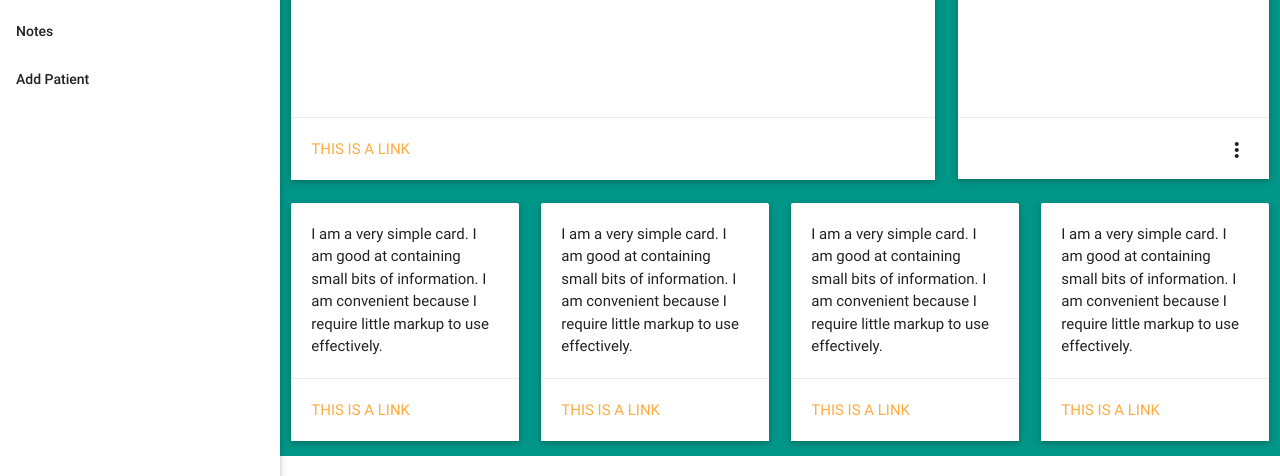
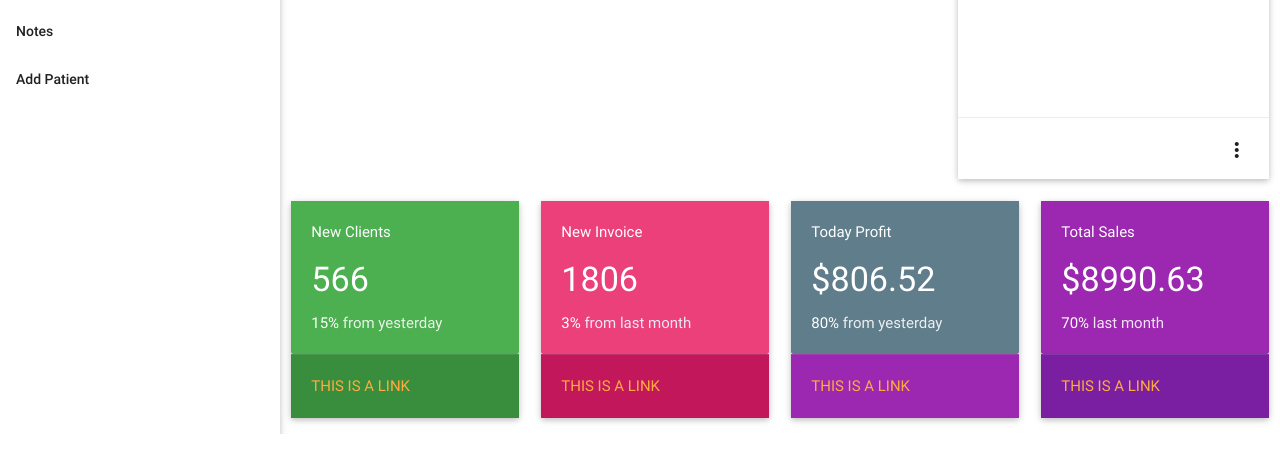
Before and after one commit to EduhG/VirtualStation, a Flask app: template app/templates/dashboard/dashboard.html in a window 1280 px wide. Shown: the part 385-861 px from the top of the page. After the commit the page ends 819 px from the top, so only its background shows below. Run offline with Flask 2, Linux system fonts and the light colour scheme; the template is opened without the code that fills it, so the values that code supplies are empty; some libraries are stand-ins or nearby versions.

Commit message:
added content to dashboard data

```diff
--- a/app/templates/dashboard/dashboard.html
+++ b/app/templates/dashboard/dashboard.html
@@ -53,13 +53,17 @@
 
     </div>
 
-    <div class="row teal" style="margin-top: 0px; margin-left: 280px;">
+    <div class="row" style="margin: 0px; margin-left: 280px;">
         <div class="row" style="margin:0">
             <div class="col l8 m8 s12">
                 <div class="row" style="margin: 0">
                     <div class="card">
-                        <div class="card-content" style="height: 430px">
-                            <p>I am a very simple card. I am good at containing small bits of information. I am convenient because I require little markup to use effectively.</p>
+                        <div class="card-content" style="height: auto">
+
+                            <div class="chartdata">
+                                <canvas id="myChart" width="400" height="150"></canvas>
+                            </div>
+
                         </div>
                         <div class="card-action">
                             <a href="#">This is a link</a>
@@ -90,10 +94,13 @@
         <div class="row" style="margin:0">
             <div class="col s12 m6 l3">
                 <div class="card">
-                    <div class="card-content">
-                        <p>I am a very simple card. I am good at containing small bits of information. I am convenient because I require little markup to use effectively.</p>
+                    <div class="card-content green white-text">
+                        <p class="card-stats-title"><i class="mdi-social-group-add"></i> New Clients</p>
+                        <h4 class="card-stats-number">566</h4>
+                        <p class="card-stats-compare"><i class="mdi-hardware-keyboard-arrow-up"></i> 15% <span class="green-text text-lighten-5">from yesterday</span>
+                        </p>
                     </div>
-                    <div class="card-action">
+                    <div class="card-action green darken-2">
                         <a href="#">This is a link</a>
                     </div>
                 </div>
@@ -101,10 +108,13 @@
 
             <div class="col s12 m6 l3">
                 <div class="card">
-                    <div class="card-content">
-                        <p>I am a very simple card. I am good at containing small bits of information. I am convenient because I require little markup to use effectively.</p>
+                    <div class="card-content pink lighten-1 white-text">
+                        <p class="card-stats-title"><i class="mdi-editor-insert-drive-file"></i> New Invoice</p>
+                        <h4 class="card-stats-number">1806</h4>
+                        <p class="card-stats-compare"><i class="mdi-hardware-keyboard-arrow-down"></i> 3% <span class="deep-purple-text text-lighten-5">from last month</span>
+                        </p>
                     </div>
-                    <div class="card-action">
+                    <div class="card-action pink darken-2">
                         <a href="#">This is a link</a>
                     </div>
                 </div>
@@ -112,10 +122,13 @@
 
             <div class="col s12 m6 l3">
                 <div class="card">
-                    <div class="card-content">
-                        <p>I am a very simple card. I am good at containing small bits of information. I am convenient because I require little markup to use effectively.</p>
+                    <div class="card-content blue-grey white-text">
+                        <p class="card-stats-title"><i class="mdi-action-trending-up"></i> Today Profit</p>
+                        <h4 class="card-stats-number">$806.52</h4>
+                        <p class="card-stats-compare"><i class="mdi-hardware-keyboard-arrow-up"></i> 80% <span class="blue-grey-text text-lighten-5">from yesterday</span>
+                        </p>
                     </div>
-                    <div class="card-action">
+                    <div class="card-action purple white-text">
                         <a href="#">This is a link</a>
                     </div>
                 </div>
@@ -123,13 +136,25 @@
 
             <div class="col s12 m6 l3">
                 <div class="card">
-                    <div class="card-content">
-                        <p>I am a very simple card. I am good at containing small bits of information. I am convenient because I require little markup to use effectively.</p>
+                    <div class="card-content purple white-text">
+                        <p class="card-stats-title"><i class="mdi-editor-attach-money"></i>Total Sales</p>
+                        <h4 class="card-stats-number">$8990.63</h4>
+                        <p class="card-stats-compare"><i class="mdi-hardware-keyboard-arrow-up"></i> 70% <span class="purple-text text-lighten-5">last month</span>
+                        </p>
                     </div>
-                    <div class="card-action">
+                    <div class="card-action purple darken-2">
                         <a href="#">This is a link</a>
                     </div>
                 </div>
+            </div>
+        </div>
+
+        <div class="row" style="margin:0">
+            <div class="col l6 m6 s12">
+
+            </div>
+            <div class="col l6 m6 s12">
+
             </div>
         </div>
     </div>
@@ -138,6 +163,8 @@
     <script type="text/javascript" src="https://code.jquery.com/jquery-2.1.1.min.js"></script>
     <script type="text/javascript" src="../../static/plugins/materialize/js/materialize.min.js"></script>
 
+    <script type="text/javascript" src="../../static/plugins/chartjs/chart.min.js"></script>
+
     <script type="text/javascript" src="../../static/js/app.js"></script>
 </body>
 
```
